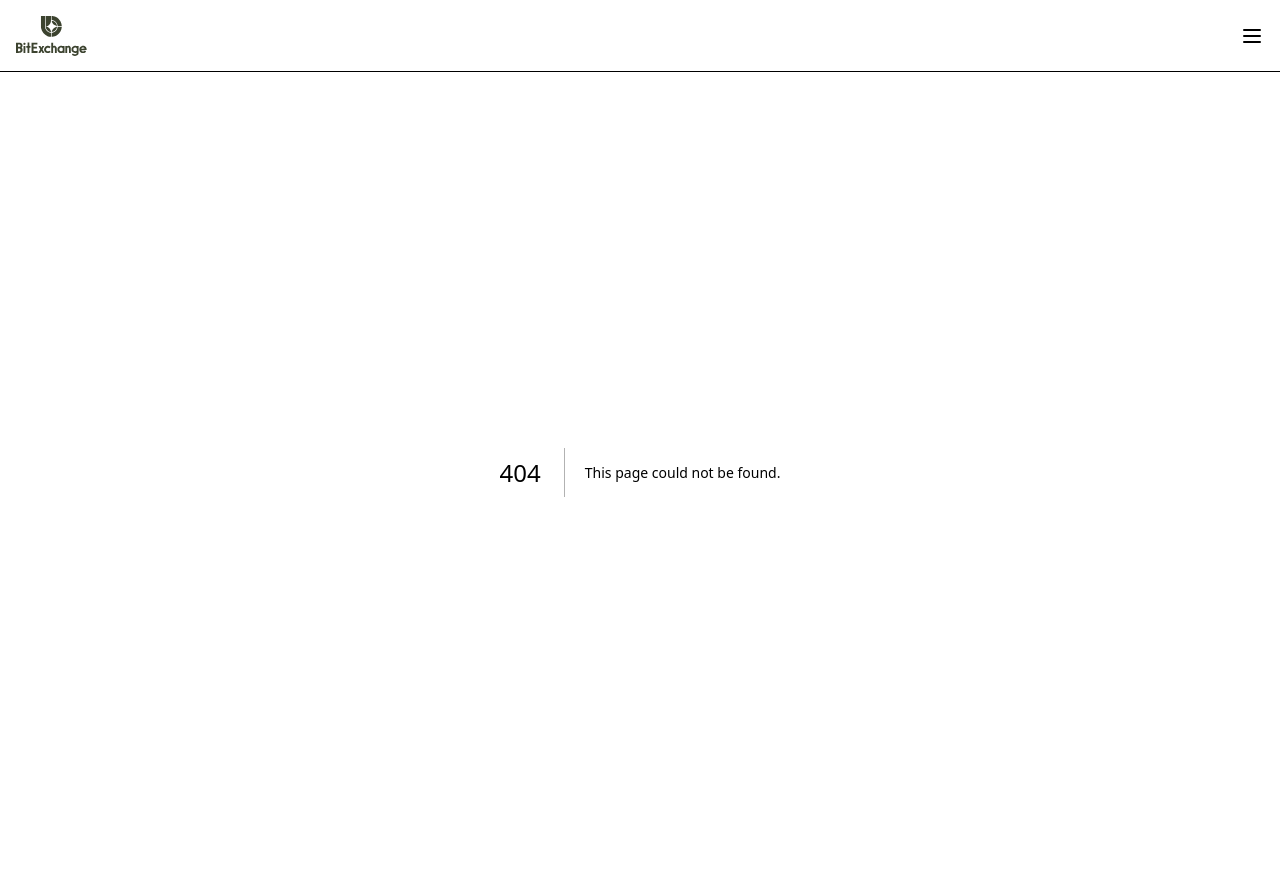
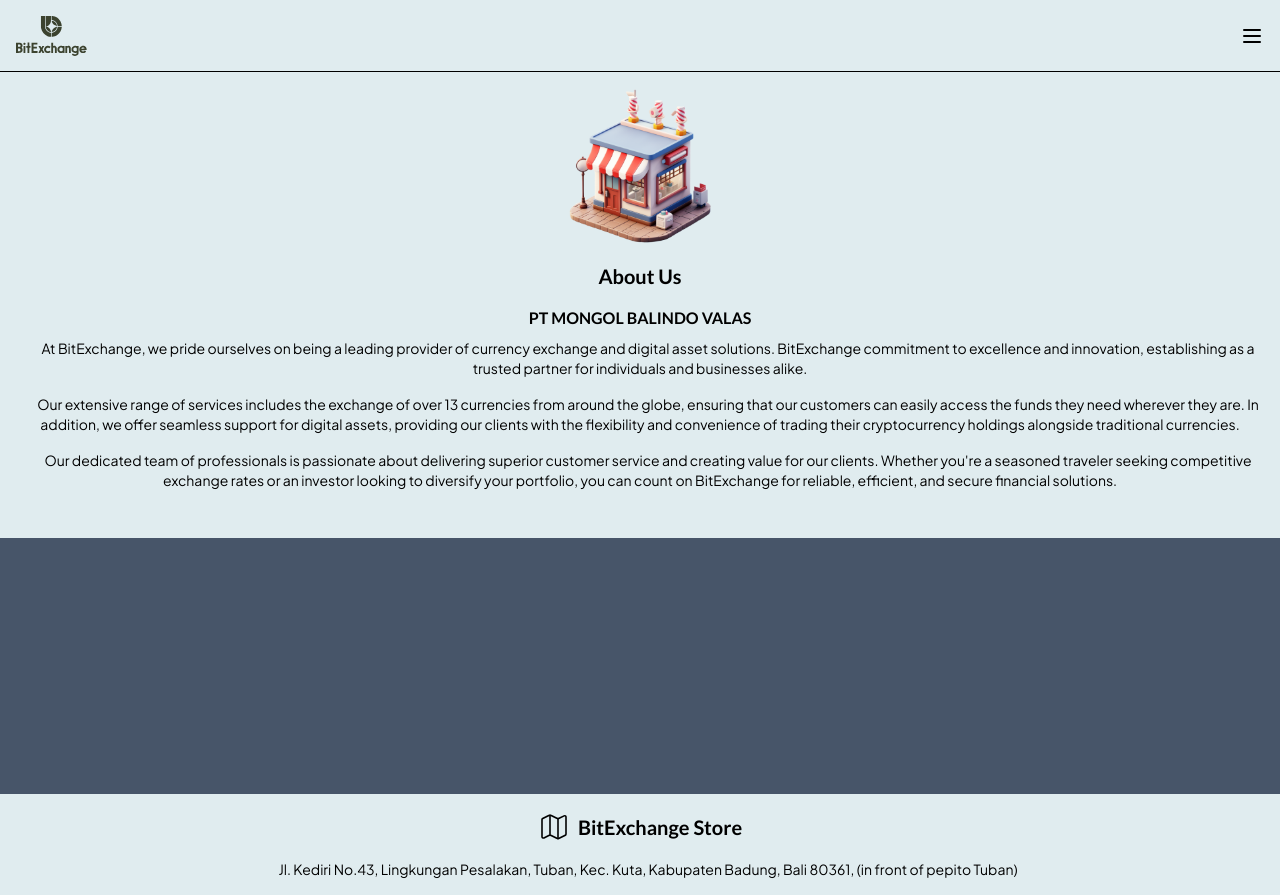
Before and after one commit to liyunfei22/bit-exchange, a Next.js app: page /about in a window 1280 px wide. Before the commit this address had no page. Shown: the top 895 px of the page. Built offline with nearby package versions, Linux system fonts and the light colour scheme.

Commit message:
feat: the about

```diff
--- /dev/null
+++ b/src/app/about/page.tsx
@@ -0,0 +1,51 @@
+import Image from "next/image";
+import { Plus_Jakarta_Sans } from 'next/font/google'
+import MapIcon from "@/components/icons/mapIcon";
+
+const plus_Jakarta_Sans = Plus_Jakarta_Sans({
+  subsets: ['latin'],
+  display: 'swap',
+})
+
+export default function About() {
+  return (
+    <main className="">
+      <section className="p-4">
+        <div className="flex justify-center">
+          <Image src="/Barber.png" width={143} height={160} alt="shops" />
+        </div>
+        <div className="font-bold text-xl py-4 text-center">About Us</div>
+        <div className="font-bold text-base pb-2 text-center">PT MONGOL BALINDO VALAS</div>
+        <p  className={`${plus_Jakarta_Sans.className} text-sm indent-4 font-normal	pb-4 text-center`}>
+          At BitExchange, we pride ourselves on being a leading provider of
+          currency exchange and digital asset solutions. BitExchange commitment
+          to excellence and innovation, establishing as a trusted partner for
+          individuals and businesses alike.{" "}
+        </p>
+        <p className={`${plus_Jakarta_Sans.className} text-sm indent-4 font-normal	pb-4 text-center`}>
+          Our extensive range of services includes the exchange of over 13
+          currencies from around the globe, ensuring that our customers can
+          easily access the funds they need wherever they are. In addition, we
+          offer seamless support for digital assets, providing our clients with
+          the flexibility and convenience of trading their cryptocurrency
+          holdings alongside traditional currencies.{" "}
+        </p>
+        <p className={`${plus_Jakarta_Sans.className} text-sm indent-4 font-normal	pb-4 text-center`}>
+          Our dedicated team of professionals is passionate about delivering
+          superior customer service and creating value for our clients. Whether
+          you're a seasoned traveler seeking competitive exchange rates or an
+          investor looking to diversify your portfolio, you can count on
+          BitExchange for reliable, efficient, and secure financial solutions.
+        </p>
+      </section>
+      <div className="w-full h-64 bg-slate-600	my-4"></div>
+      <div>
+        <div className="text-xl flex items-center justify-center font-semibold	text-center pb-4"><MapIcon/><div className="w-2"></div>BitExchange Store</div>
+        <p className={`${plus_Jakarta_Sans.className} text-sm indent-4 font-normal	pb-4 text-center px-4`}>
+          Jl. Kediri No.43, Lingkungan Pesalakan, Tuban, Kec. Kuta, Kabupaten
+          Badung, Bali 80361, (in front of pepito Tuban)
+        </p>
+      </div>
+    </main>
+  );
+}
--- /dev/null
+++ b/src/components/icons/mapIcon.tsx
@@ -0,0 +1,33 @@
+export default function MapIcon() {
+  return (
+    <svg
+      width="32"
+      height="33"
+      viewBox="0 0 32 33"
+      fill="none"
+      xmlns="http://www.w3.org/2000/svg"
+    >
+      <path
+        d="M18.808 8.30042C19.1781 8.48538 19.5862 8.58167 20 8.58167C20.4138 8.58167 20.8219 8.48538 21.192 8.30042L26.0707 5.86042C26.2741 5.75877 26.5002 5.71084 26.7273 5.72118C26.9545 5.73153 27.1753 5.79981 27.3686 5.91953C27.562 6.03926 27.7215 6.20644 27.832 6.4052C27.9425 6.60396 28.0003 6.82768 28 7.05509V24.0738C27.9999 24.3213 27.9308 24.5639 27.8006 24.7745C27.6704 24.985 27.4841 25.1551 27.2627 25.2658L21.192 28.3018C20.8219 28.4867 20.4138 28.583 20 28.583C19.5862 28.583 19.1781 28.4867 18.808 28.3018L13.192 25.4938C12.8219 25.3088 12.4138 25.2125 12 25.2125C11.5862 25.2125 11.1781 25.3088 10.808 25.4938L5.92934 27.9338C5.72581 28.0355 5.49963 28.0834 5.27235 28.073C5.04506 28.0626 4.82421 27.9942 4.63083 27.8743C4.43744 27.7544 4.27795 27.587 4.16753 27.3881C4.05711 27.1892 3.99944 26.9653 4 26.7378V9.72042C4.00014 9.47288 4.06918 9.23025 4.19941 9.01972C4.32963 8.8092 4.5159 8.63908 4.73734 8.52842L10.808 5.49242C11.1781 5.30747 11.5862 5.21118 12 5.21118C12.4138 5.21118 12.8219 5.30747 13.192 5.49242L18.808 8.30042Z"
+        stroke="black"
+        strokeWidth="1.6"
+        strokeLinecap="round"
+        strokeLinejoin="round"
+      />
+      <path
+        d="M20 8.58179V28.5818"
+        stroke="black"
+        strokeWidth="1.6"
+        strokeLinecap="round"
+        strokeLinejoin="round"
+      />
+      <path
+        d="M12 5.21118V25.2112"
+        stroke="black"
+        strokeWidth="1.6"
+        strokeLinecap="round"
+        strokeLinejoin="round"
+      />
+    </svg>
+  );
+}
```
